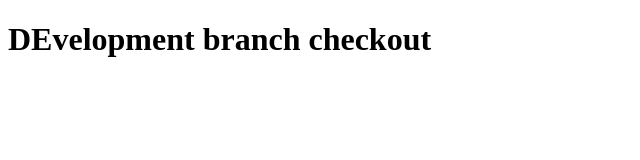
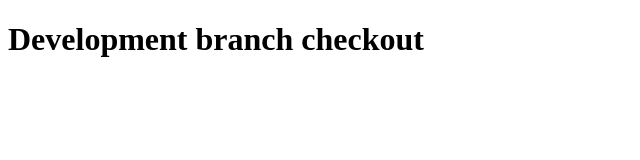
Before and after one commit to SWEGP-87/THE-PROJECT, a plain HTML site: page index.html in a window 1280 px wide. Shown: the whole page, without its empty margins (0-640 px from the left). Drawn offline with Linux system fonts and the light colour scheme.

Commit message:
mistake edited

```diff
--- a/index.html
+++ b/index.html
@@ -6,6 +6,6 @@
     <title>Document</title>
 </head>
 <body>
-    <h1>DEvelopment branch checkout</h1>
+    <h1>Development branch checkout</h1>
 </body>
 </html>
```
